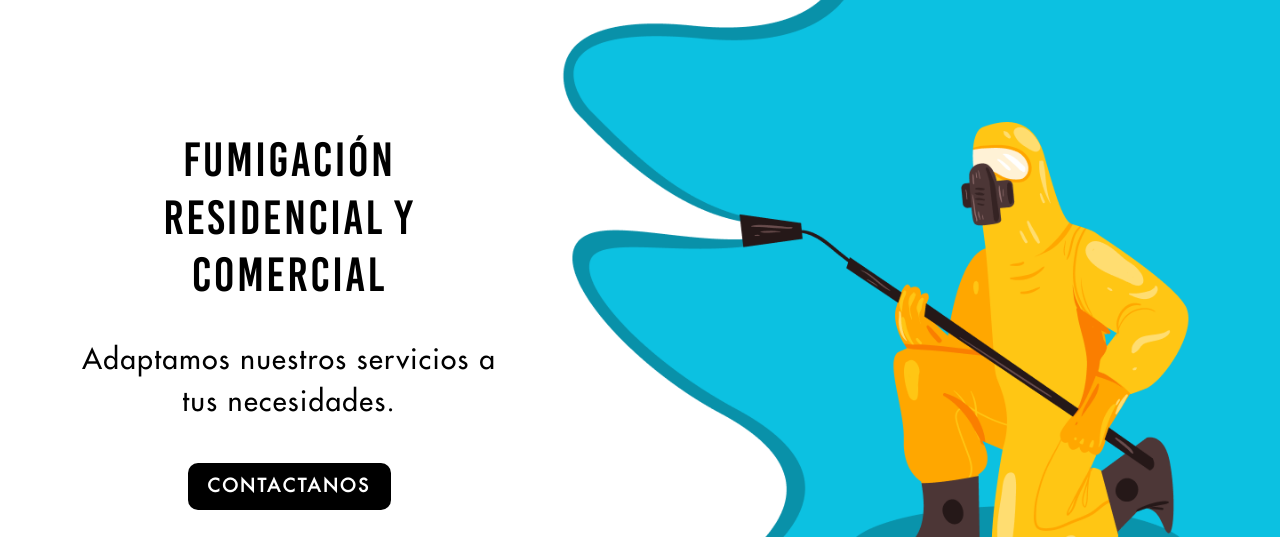
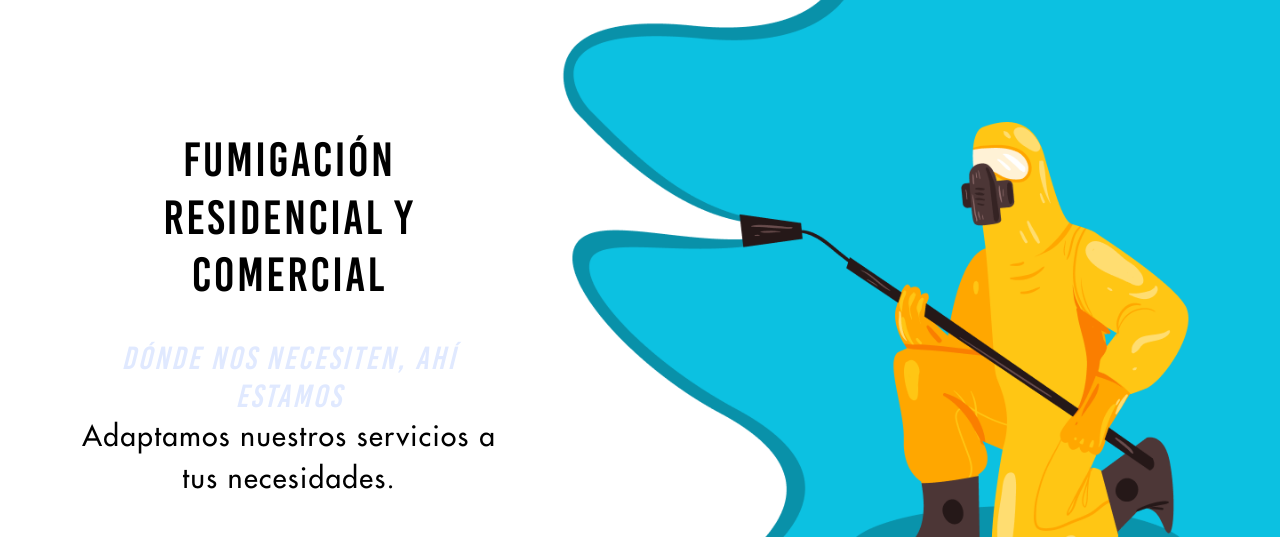
Before and after one commit to fumimaa/FumiMaa, a plain HTML site: page index.html in a window 1280 px wide. Shown: the part 109-646 px from the top of the page. Drawn offline with Linux system fonts and the light colour scheme.

Commit message:
Update index.html

```diff
--- a/index.html
+++ b/index.html
@@ -116,6 +116,9 @@
             <h1 class="wow fadeInUp" data-wow-delay=".4s">
               FUMIGACIÓN RESIDENCIAL Y COMERCIAL
             </h1>
+            <h3 class="wow fadeInUp slogan" data-wow-delay=".5s" style="font-style: italic; margin-top: 10px;">
+              Dónde nos necesiten, ahí estamos
+            </h3>
             <p class="wow fadeInUp" data-wow-delay=".6s">
               Adaptamos nuestros servicios a tus necesidades.
             </p>
```
